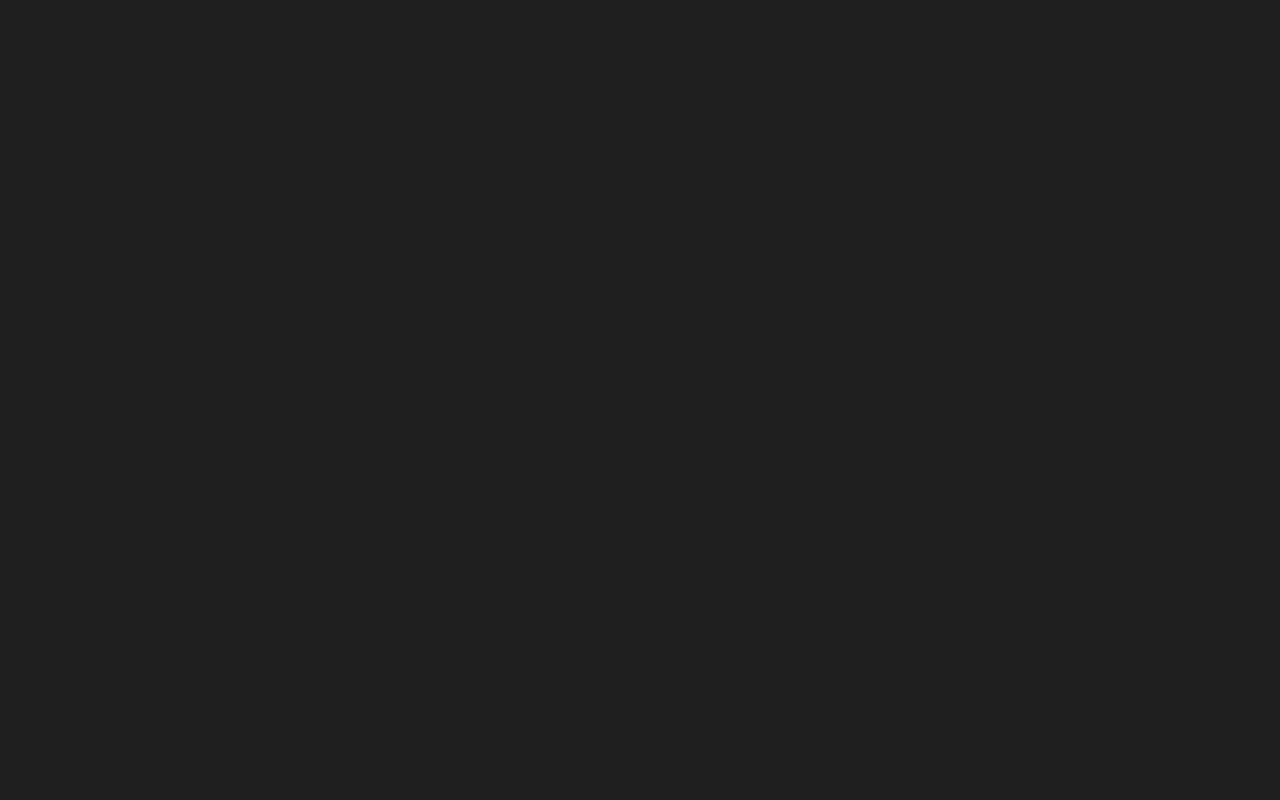
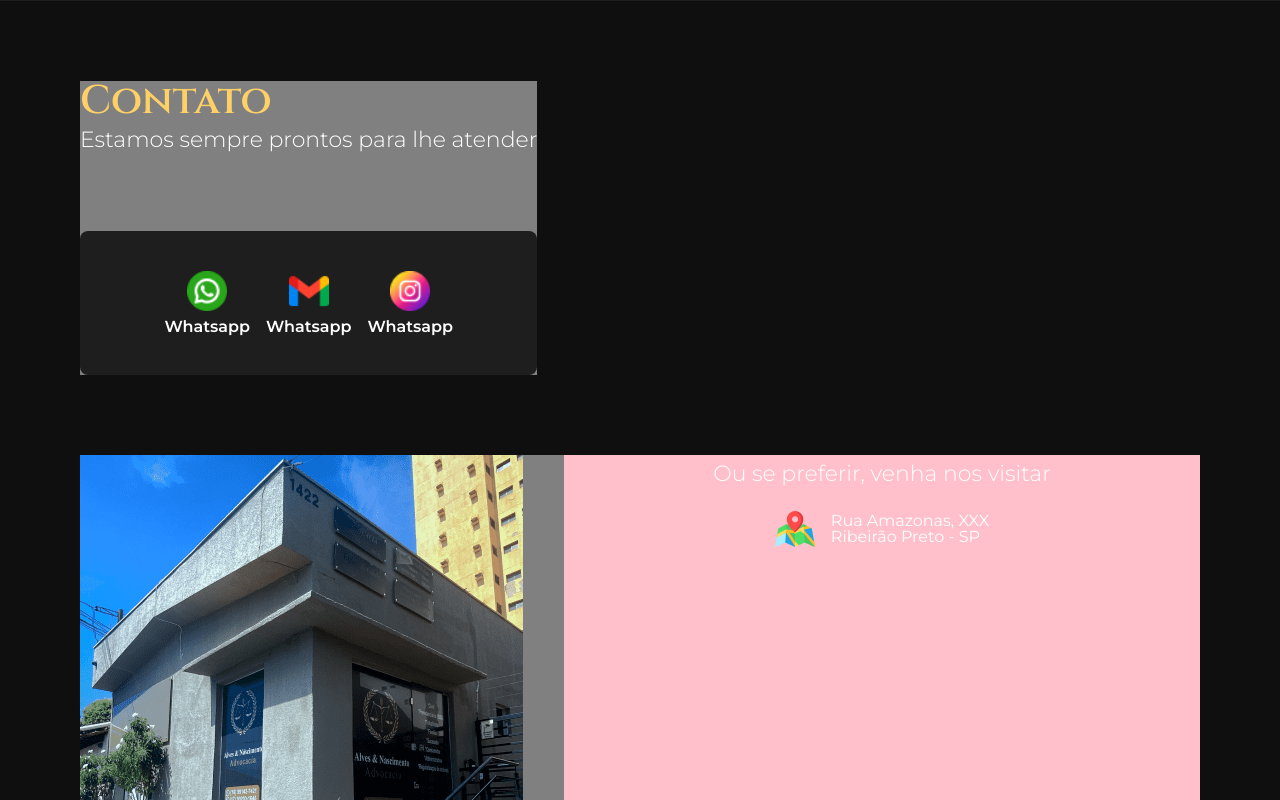
Before and after one commit to EmersonMatias/alves---nascimento-app, a React (Vite) app: page / in a window 1280 px wide. Shown: the part 4800-5600 px from the top of the page. Before the commit the page ends 4801 px from the top, so only its background shows below. Built offline with nearby package versions, Linux system fonts and the light colour scheme.

Commit message:
feat: add section-5 not ready

```diff
--- a/src/App.tsx
+++ b/src/App.tsx
@@ -2,6 +2,7 @@ import HeroSection from "./components/sections/hero-section/hero-section"
 import Section2 from "./components/sections/section-2/section-2"
 import Section3 from "./components/sections/section-3/section-3"
 import Section4 from "./components/sections/section-4/section-4"
+import Section5 from "./components/sections/section-5/section-5"
 
 
 function App() {
@@ -12,6 +13,7 @@ function App() {
       <Section2 />
       <Section3 />
       <Section4 />
+      <Section5 />
 
     </main>
   )
--- a/src/components/sections/section-4/section-4.tsx
+++ b/src/components/sections/section-4/section-4.tsx
@@ -13,7 +13,7 @@ export default function Section4() {
 
             <Style.Box2>
                 {Section4Contents.map(({ img, description, name, oab }) => {
-                    return <Card3 description={description} name={name} oab={oab} img={img} />
+                    return <Card3 key={name} description={description} name={name} oab={oab} img={img} />
                 })}
             </Style.Box2>
 
--- /dev/null
+++ b/src/components/sections/section-5/section-5.tsx
@@ -0,0 +1,41 @@
+import Style from "./style";
+import { Section5Contents } from "../../../utils/section-5constants";
+import Escritorio from "../../../assets/img/Escritorio.webp"
+import Location from "../../../assets/img/Location.webp"
+
+export default function Section5() {
+    return (
+        <Style.Container>
+            <Style.Box1>
+                <div className="leftContent">
+                    <h2>Contato</h2>
+                    <h5>Estamos sempre prontos para lhe atender</h5>
+                    <div className="socialContainer">
+                        {Section5Contents.map(({ img, name }) => {
+                            return <div className="socialContent" key={name}>
+                                <img src={img} alt={name} />
+                                <h6>Whatsapp</h6>
+                            </div>
+                        })}
+
+                    </div>
+                </div>
+
+            </Style.Box1>
+
+            <Style.Box2>
+                <img className="escritorio" src={Escritorio} alt="Escritório"/>
+
+                <div className="rightContent">
+                    <h5>Ou se preferir, venha nos visitar</h5>
+
+                    <span className="location">
+                        <img src={Location} alt="Localização"/>
+                        <p>Rua Amazonas, XXX<br/>Ribeirão Preto - SP </p>
+                    </span>
+                </div>
+            </Style.Box2>
+
+        </Style.Container>
+    )
+}
--- /dev/null
+++ b/src/components/sections/section-5/style.ts
@@ -0,0 +1,105 @@
+import styled from "styled-components"
+
+
+const Container = styled.section`
+    width: 100%;
+    padding: 8rem;
+    background-color: #0F0F0F;
+
+    h2{
+        font-size: 4rem;
+        font-family: ${props => props.theme.fontFamily.cinzel};
+        font-weight: 600;
+        color: ${props => props.theme.colors.gold};
+    }
+
+    h5{
+        font-size: 2.2rem;
+        font-weight: 300;
+        text-align: left;
+        margin-top: 0.8rem;
+    }
+
+`
+
+const Box1 = styled.div`
+
+    .leftContent{
+        width: fit-content;
+        background-color: gray;
+    }
+
+    .socialContainer{
+        display: flex;
+        justify-content: center;
+        background-color: ${props => props.theme.colors.black};
+        gap: 1.6rem;
+        margin-top: 8rem;
+        padding: 4rem 0rem;
+        border-radius: 0.8rem;
+
+        .socialContent{
+            display: flex;
+            flex-direction: column;
+            align-items: center;
+            gap: 0.8rem;
+            width: fit-content;
+            cursor: pointer;
+
+            h6{
+                font-size: 1.6rem;
+                font-weight: 600;
+            }
+
+            img{
+                width: 4rem;
+                height: 4rem;
+            }
+        }
+
+
+
+    }
+
+`
+
+const Box2 = styled.div`
+    margin-top: 8rem;
+    background-color: gray;
+    display: flex;
+
+    .escritorio{
+        width: 48rem;
+    }
+
+    .location{
+        display: flex;
+        align-items: center;
+        gap: 1.6rem;
+        margin-top: 2.4rem;
+
+        p{
+            font-size: 1.6rem;
+        }
+    }
+
+    .rightContent{
+        display: flex;
+        flex-direction: column;
+        align-items: center;
+        width: 100%;
+        margin-left: 4rem;
+        background-color: pink;
+    }
+
+`
+
+
+
+
+const Style = {
+    Container,Box1,Box2
+}
+
+
+export default Style
--- /dev/null
+++ b/src/utils/section-5constants.ts
@@ -0,0 +1,18 @@
+import Whatsapp from "../assets/img/Whatsapp.webp"
+import Gmail from "../assets/img/Gmail.webp"
+import Instagram from "../assets/img/Instagram.webp"
+
+export const Section5Contents = [
+    {
+        img: Whatsapp,
+        name: "Whatsapp"
+    },
+    {
+        img: Gmail,
+        name: "Gmail"
+    },
+    {
+        img: Instagram,
+        name: "Instagram"
+    }
+]
```
Also changed, not shown: src/assets/img/Escritorio.webp (added), src/assets/img/Location.webp (added).
